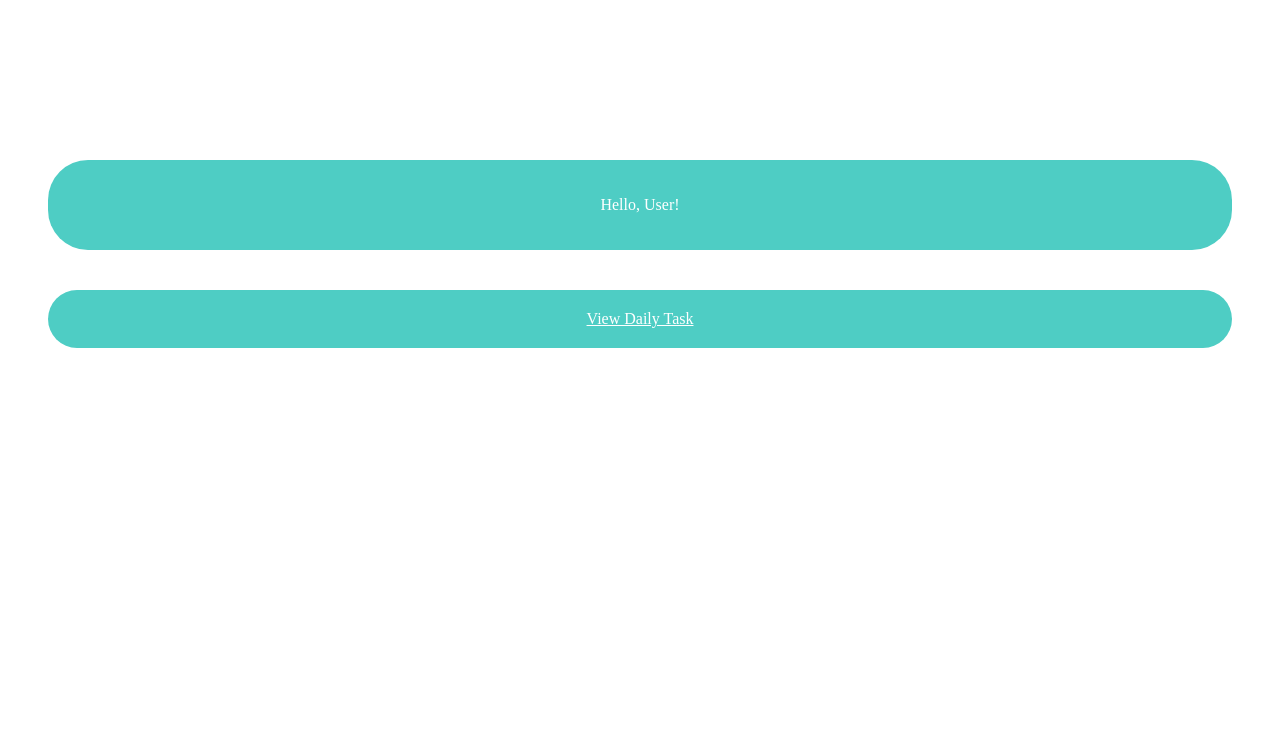
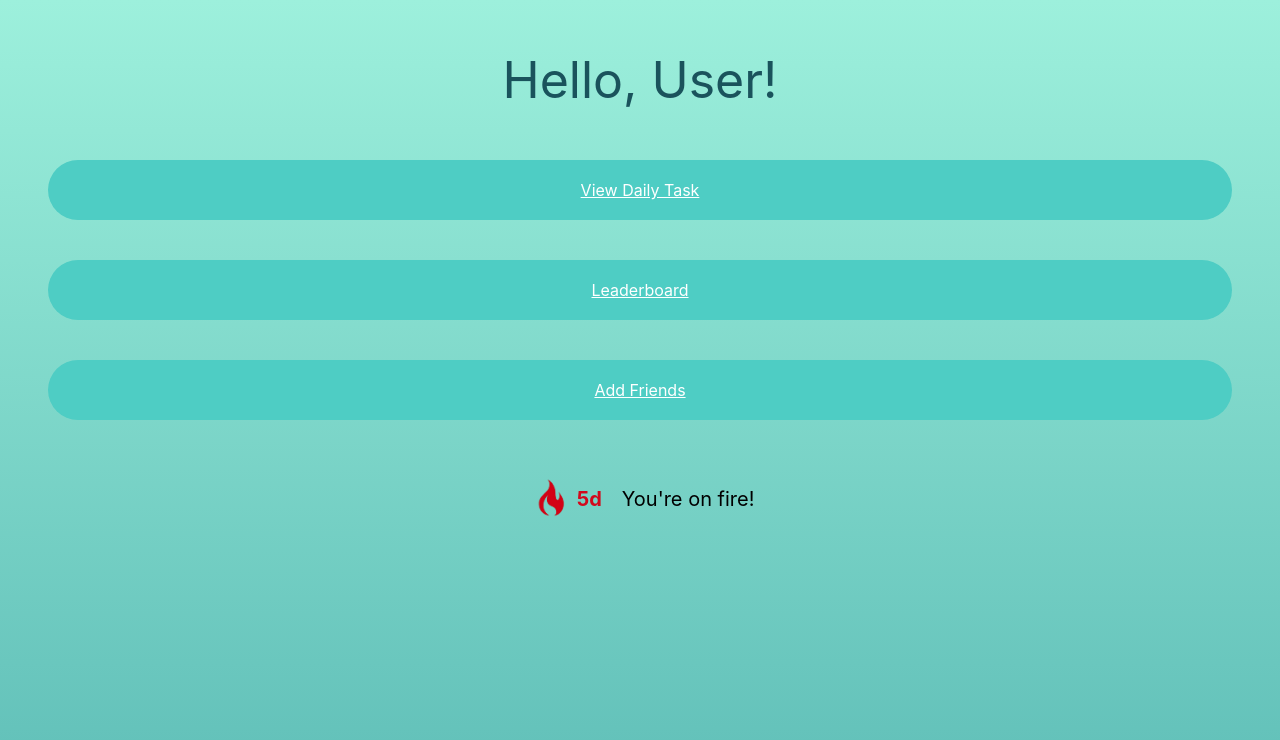
Before and after one commit to zayan-sheikh/equihealth, a React (Create React App) app in the folder frontend_real/: page / in a window 1280 px wide. Shown: the top 740 px of the page. Built offline with nearby package versions, Linux system fonts and the light colour scheme.

Commit message:
stylized home page

```diff
--- a/frontend_real/package.json
+++ b/frontend_real/package.json
@@ -10,6 +10,7 @@
     "react-dom": "^18.2.0",
     "react-router-dom": "^6.22.3",
     "react-scripts": "5.0.1",
+    "styled-components": "^6.1.8",
     "web-vitals": "^2.1.4"
   },
   "scripts": {
--- a/frontend_real/src/App.css
+++ b/frontend_real/src/App.css
@@ -1,3 +1,8 @@
 .App {
   text-align: center;
 }
+
+body {
+  font-family: 'Inter', sans-serif;
+  background: linear-gradient(to bottom, #9DF0DC, #5BBBB5);
+}
--- a/frontend_real/src/pages/AddFriends.js
+++ b/frontend_real/src/pages/AddFriends.js
@@ -3,7 +3,7 @@ import React from 'react'
 export default function AddFriends() {
   return (
     <div>
-      <p></p>
+      <p>Friends</p>
     </div>
   )
 }
--- a/frontend_real/src/pages/Home.css
+++ b/frontend_real/src/pages/Home.css
@@ -1,10 +1,16 @@
 .container {
     flex: 1;
-    background-color: #fff;
     align-items: center;
     justify-content: center;
     text-align: center;
-    margin-top: 20vh;
+    margin-top: 0;
+    height: 100vh;
+}
+
+.greeting {
+    color:#1A535C;
+    text-align: center;
+    font-size: 50px;
 }
 
 .header {
@@ -18,20 +24,17 @@
 
 .header:hover {
     background-color: #131313;
-    margin: 10vh
+    padding: 2%;
 }
 
 .userText {
     font-size: 20;
     text-align: center;
-    color: white;
+    color: rgb(255, 255, 255);
 
 }
 
-.test {
-    background-color: #000;
+
+.streak {
+    font-size: 20px;
 }
-
-body {
-
-}
--- a/frontend_real/src/pages/Home.js
+++ b/frontend_real/src/pages/Home.js
@@ -1,23 +1,31 @@
 import React from 'react';
 import "./Home.css";
-import {Link} from 'react-router-dom';
+import {Link} from 'react-router-dom'
+import streak from '../assets/streak.png'
 
 function Home() {
     return (
-        <div class="test">
 
         <div class="container">
-            <div class="header">
-                <p class="userText"> Hello, User!</p>
+            <div>
+                <p class="greeting"> Hello, User!</p>
             </div>
 
             <div class="header">
                 <Link to='/tasks' class="userText">View Daily Task</Link>
             </div>
-        </div>
+            <div class="header">
+                <Link to='/leaderboard' class="userText">Leaderboard</Link>
+            </div>
+            <div class="header">
+                <Link to='/addfriends' class="userText">Add Friends</Link>
+            </div>
+            <div style={{ display: 'flex', alignItems: 'center', justifyContent: 'center' }}>
+                <img src={streak} alt='Streak' style={{ width: '4vw', height: 'auto' }}></img> <h4 class = 'streak' style={{marginRight: '20px', color: '#d2091c'}}>5d </h4><p class ='streak'>You're on fire!</p>
+            </div>
+            </div>
 
 
-        </div>
     )
 };
 
--- a/frontend_real/src/pages/Leaderboard.js
+++ b/frontend_real/src/pages/Leaderboard.js
@@ -0,0 +1,9 @@
+import React from 'react'
+
+export default function Leaderboard() {
+  return (
+    <div>
+      <p>Leaderboard</p>
+    </div>
+  )
+}
```
Also changed, not shown: frontend_real/src/assets/streak.png (added), 1 other file (tests, documents, lock files or other folders).
